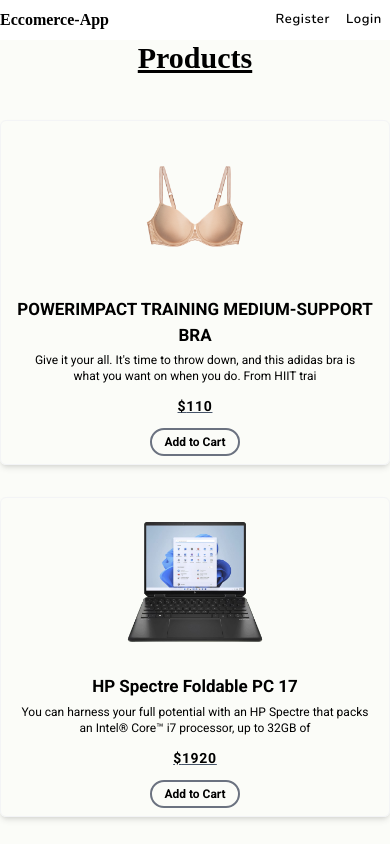
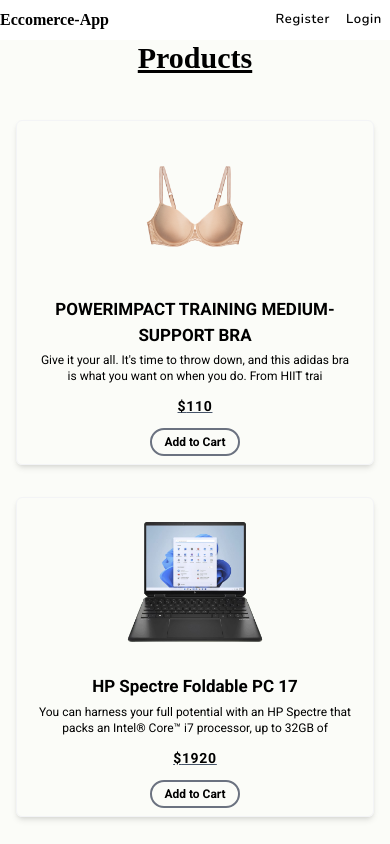
Before and after one commit to Hilcbek/simpleEcoFront, a React (Vite) app: page / in a window 390 px wide. Shown: the top 844 px of the page. Built offline with nearby package versions, Linux system fonts and the light colour scheme; a web font is replaced by a local one.

Commit message:
adasasdaasdasasdasdas

```diff
--- a/src/Pages/Products.jsx
+++ b/src/Pages/Products.jsx
@@ -6,7 +6,7 @@
 export const Products = () => {
   let cartModal = useCartModalHook()
   return (
-    <div className={`${cartModal.open ? 'md:w-9/12' :'md:w-11/12'} md:mx-0 xs:mx-auto flex-col h-full flex items-center justify-start transition duration-300 ease-linear`}>
+    <div className={`${cartModal.open ? 'md:w-9/12' :'xs:w-11/12'} md:mx-0 xs:mx-auto flex-col h-full flex items-center justify-start transition duration-300 ease-linear`}>
       <h1 className="xs:text-3xl md:text-6xl font-Agbalumo xs:mb-3 md:mb-5 underline fot-bold">
         Products
       </h1>
```
